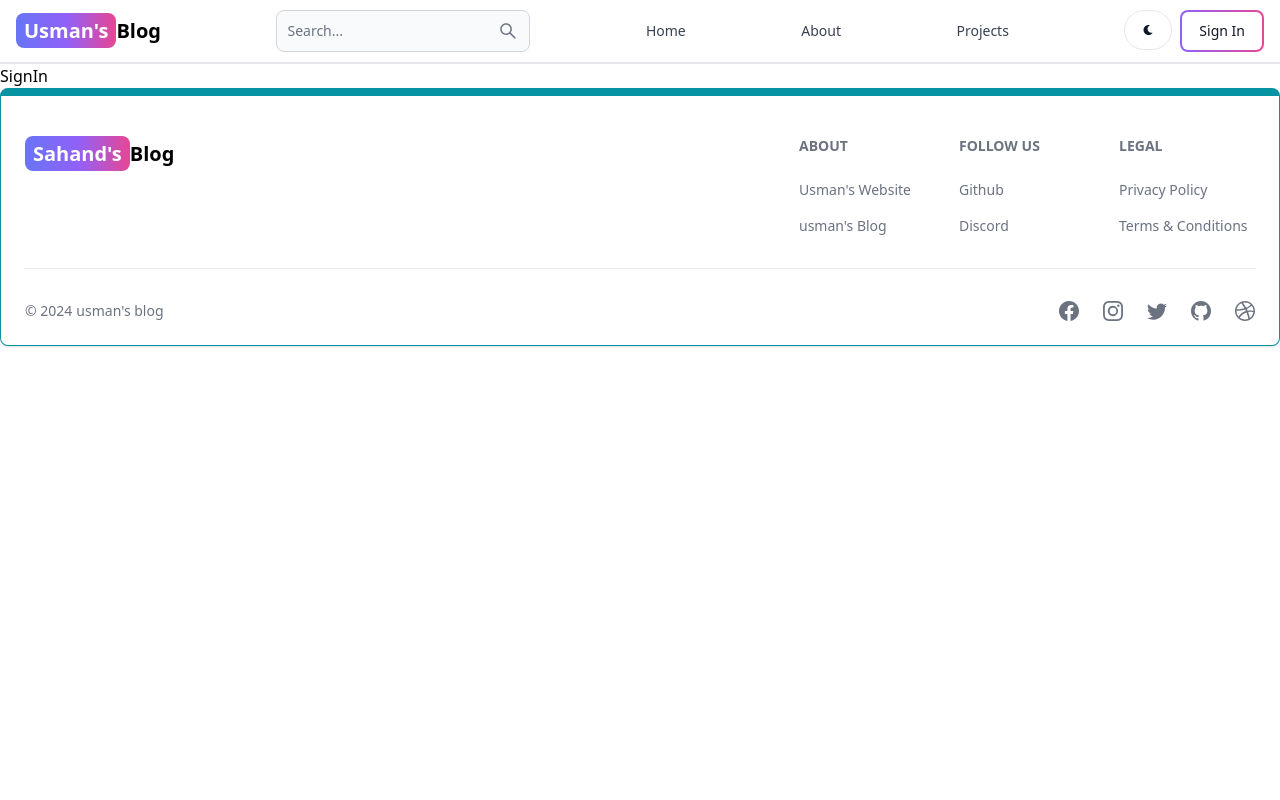
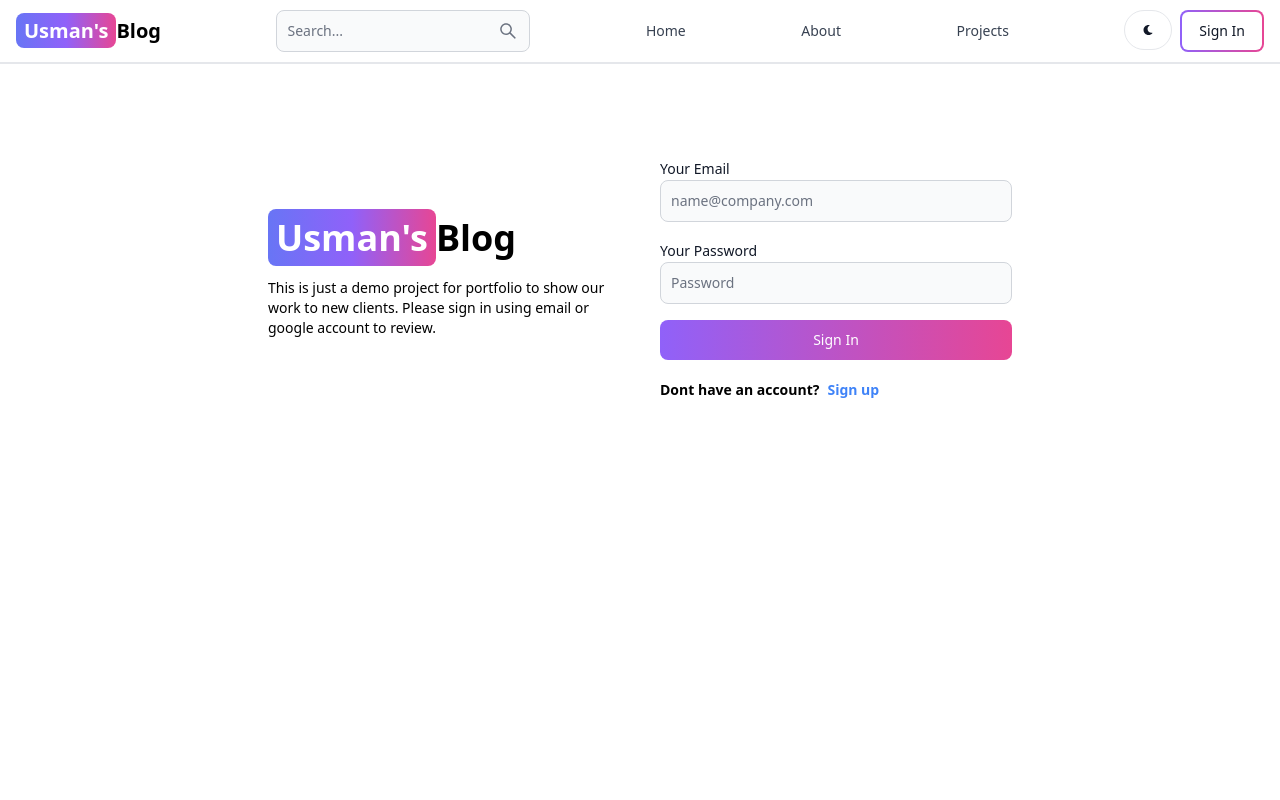
Before and after one commit to SoftwareSuite/mern-blog, a React (Vite) app in the folder client/: page /sign-in in a window 1280 px wide. Shown: the top 800 px of the page. Built offline with nearby package versions, Linux system fonts and the light colour scheme.

Commit message:
Create sign in page functionality

```diff
--- a/client/src/pages/SignIn.jsx
+++ b/client/src/pages/SignIn.jsx
@@ -1,7 +1,94 @@
-import React from 'react'
+import { Alert, Button, Label, Spinner, TextInput } from 'flowbite-react'
+import { useState } from 'react'
+import { Link , useNavigate} from 'react-router-dom'
 
 export default function SignIn() {
+
+  const [formData, setFormData] = useState({});
+  const [errorMessage, setErrorMessage] = useState(null);
+  const [loading, setLoading] = useState(false);
+  const navigate = useNavigate()
+
+  const handleChange = (e) => {
+    setFormData({...formData, [e.target.id] : e.target.value.trim()});
+  }
+
+  const handleSubmit = async (e) => {
+    e.preventDefault();
+    if (!formData.email || !formData.password) {
+      return setErrorMessage('Please fill out all fields');
+    }
+    try {
+      setLoading(true);
+      setErrorMessage(null);
+      const res = await fetch('/api/auth/signin', {
+        method: 'POST',
+        headers: {'Content-Type': 'application/json'},
+        body: JSON.stringify(formData),
+      });
+      const data = await res.json();
+      if (data.success ===false) {
+        return setErrorMessage(data.message);
+      }
+      setLoading(false);
+      if (res.ok) {
+        navigate('/');
+      }
+    } catch (error) {
+      setErrorMessage(error.message);
+      setLoading(false);
+    }
+  }
   return (
-    <div>SignIn</div>
+    <div className='min-h-screen mt-20'>
+    <div className='flex p-3 max-w-3xl mx-auto flex-col md:flex-row md:items-center gap-10'>
+      {/* left div */}
+      <div className="flex-1">
+       <Link to='/' className='  text-4xl font-bold dark:text-white'>
+        <span className='px-2 py-1 bg-gradient-to-r from-indigo-500 via-purple-500
+         to-pink-500 rounded-lg text-white'>Usman's</span>
+        Blog
+       </Link>
+       <p className='text-sm mt-5 '>This is just a demo project for portfolio to show our work to new clients.
+        Please sign in using email or google account to review.</p>
+
+      </div>
+
+      {/* right div */}
+
+      <div className="flex-1">
+      <form className='flex flex-col gap-4' onSubmit={handleSubmit}>
+
+        <div>
+          <Label value='Your Email'/>
+          <TextInput type='email' placeholder='name@company.com' id='email' onChange={handleChange}  />
+        </div>
+
+        <div>
+          <Label value='Your Password'/>
+          <TextInput type='password' placeholder='Password' id='password'  onChange={handleChange} />
+        </div>
+
+        <Button gradientDuoTone='purpleToPink' type='submit' disabled={loading}>
+          {loading ? (
+            <><Spinner size='sm'/>
+            <span className='pl-3'>Loading...</span></>
+          ): "Sign In"}
+        </Button>
+      </form>
+      <div className='flex gap-2 text-sm font-semibold mt-5'>
+        <span>Dont have an account?</span>
+        <Link to='/sign-up' className='text-blue-500'>Sign up</Link>
+      </div>
+      {
+        errorMessage && (
+          <Alert className='mt-5' color='failure'>
+            {errorMessage}
+          </Alert>
+        )
+      }
+      </div>
+    </div>
+    </div>
   )
 }
```
